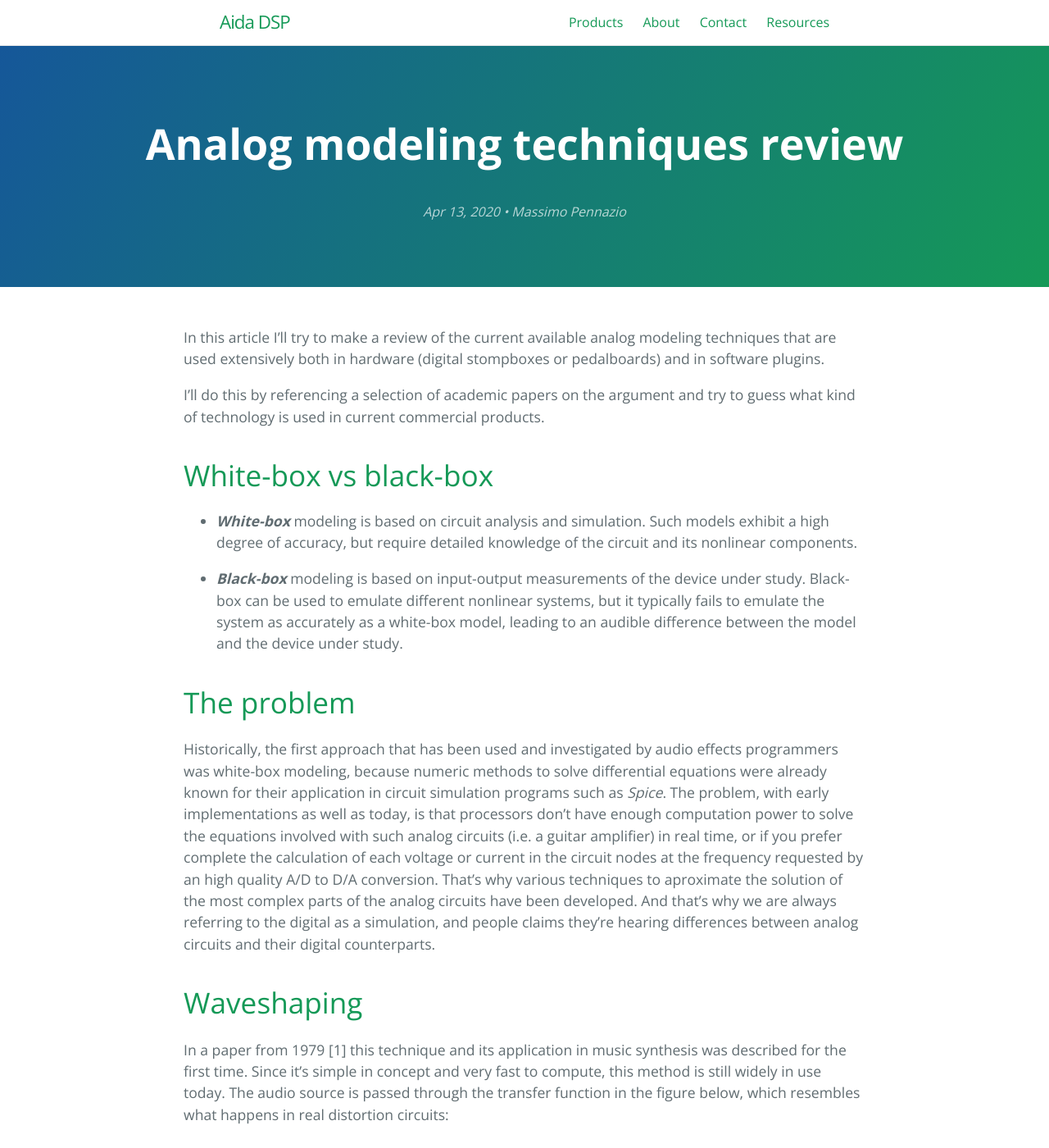
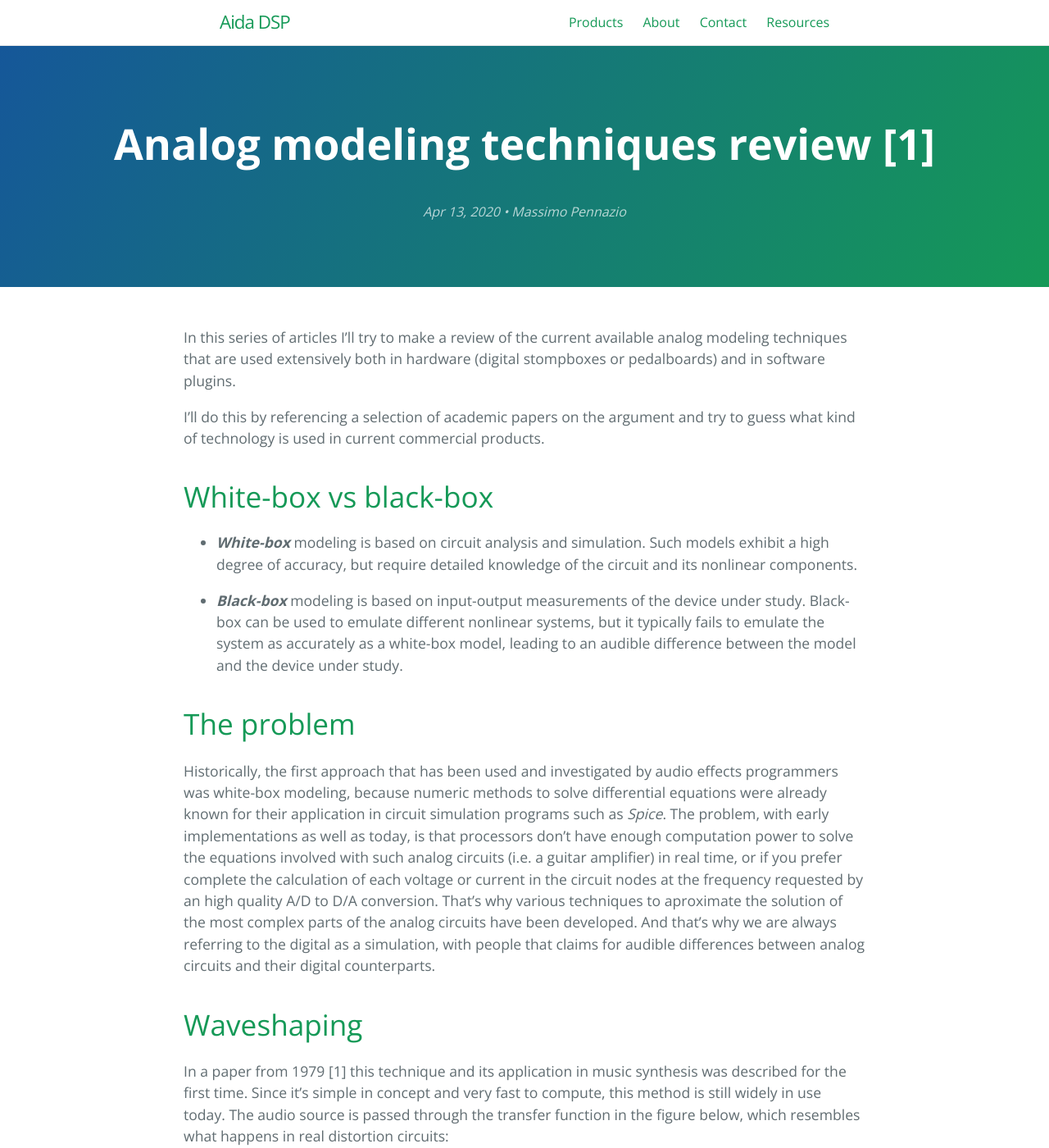
Before and after one commit to AidaDSP/AidaDSP.github.io, a Jekyll site: the page built from _posts/2020-04-13-analog-modeling-techniques-review.md, in a window 1280 px wide and 1400 px high. Shown: the whole window at 82% size. Built offline with Jekyll 4.4.1, drawn with Linux system fonts in a browser that asks for light colours; some of the changed text lies outside the part shown.

Commit message:
Closure of the first part

```diff
--- a/_posts/2020-04-13-analog-modeling-techniques-review.md
+++ b/_posts/2020-04-13-analog-modeling-techniques-review.md
@@ -1,9 +1,9 @@
 ---
 layout: post
-title: "Analog modeling techniques review"
+title: "Analog modeling techniques review [1]"
 ---
 
-In this article I'll try to make a review of the current available
+In this series of articles I'll try to make a review of the current available
 analog modeling techniques that are used extensively both in hardware (digital stompboxes or pedalboards)
 and in software plugins.
 
@@ -32,7 +32,7 @@ enough computation power to solve the equations involved with such analog circui
 complete the calculation of each voltage or current in the circuit nodes at the frequency requested by an high
 quality A/D to D/A conversion. That's why various techniques to aproximate the solution of the most
 complex parts of the analog circuits have been developed. And that's why we are always referring to the digital as a
-simulation, and people claims they're hearing differences between analog circuits and their digital counterparts.
+simulation, with people that claims for audible differences between analog circuits and their digital counterparts.
 
 # Waveshaping
 
@@ -101,11 +101,13 @@ The image below summarize the two approachs:
 
 ![anti-aliasing](anti-aliasing-1.png)
 
-# Wave digital filters
+# What's next
 
-# Profiling
+In the next articles we'll discuss, among others, about:
 
-# Deep learning
+* Wave digital filters
+* Profiling
+* Deep learning
 
 ---
 **APPENDIX**
```
